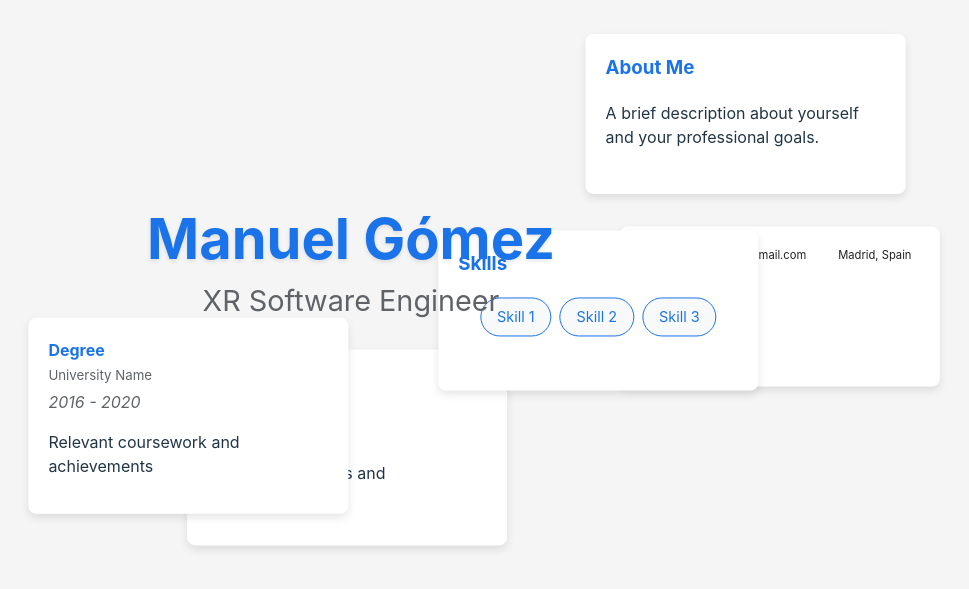
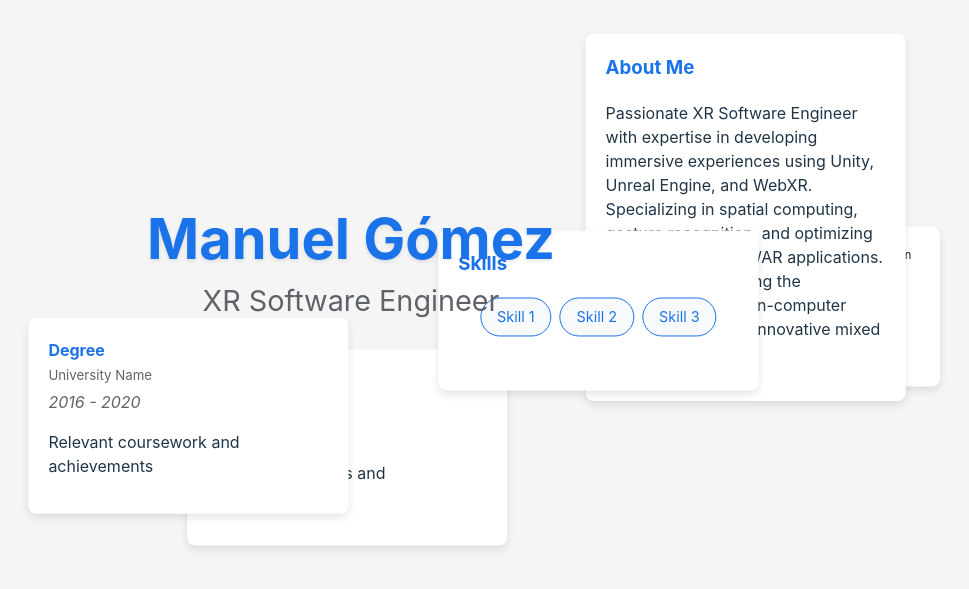
Before and after one commit to manugomez95/manueljgomez.com, a React (Vite) app: page / in a window 1280 px wide. Shown: the part 131-720 px from the top of the page, without its empty margins (289-1258 px from the left). Built offline with nearby package versions, Linux system fonts and the light colour scheme.

Commit message:
Remove draggable floating cards

```diff
--- a/src/App.css
+++ b/src/App.css
@@ -109,8 +109,6 @@ body {
   box-shadow: 0 4px 8px rgba(0, 0, 0, 0.1);
   width: 280px;
   min-height: 120px;
-  cursor: pointer;
-  user-select: none;
 }
 
 .organized .floating-card {
--- a/src/data/cvData.js
+++ b/src/data/cvData.js
@@ -4,7 +4,7 @@ export const cvData = {
     title: "XR Software Engineer",
     email: "manugomez@protonmail.com",
     location: "Madrid, Spain",
-    about: "A brief description about yourself and your professional goals."
+    about: "Passionate XR Software Engineer with expertise in developing immersive experiences using Unity, Unreal Engine, and WebXR. Specializing in spatial computing, gesture recognition, and optimizing 3D rendering for VR/AR applications. Committed to pushing the boundaries of human-computer interaction through innovative mixed reality solutions."
   },
   experience: [
     {
```
